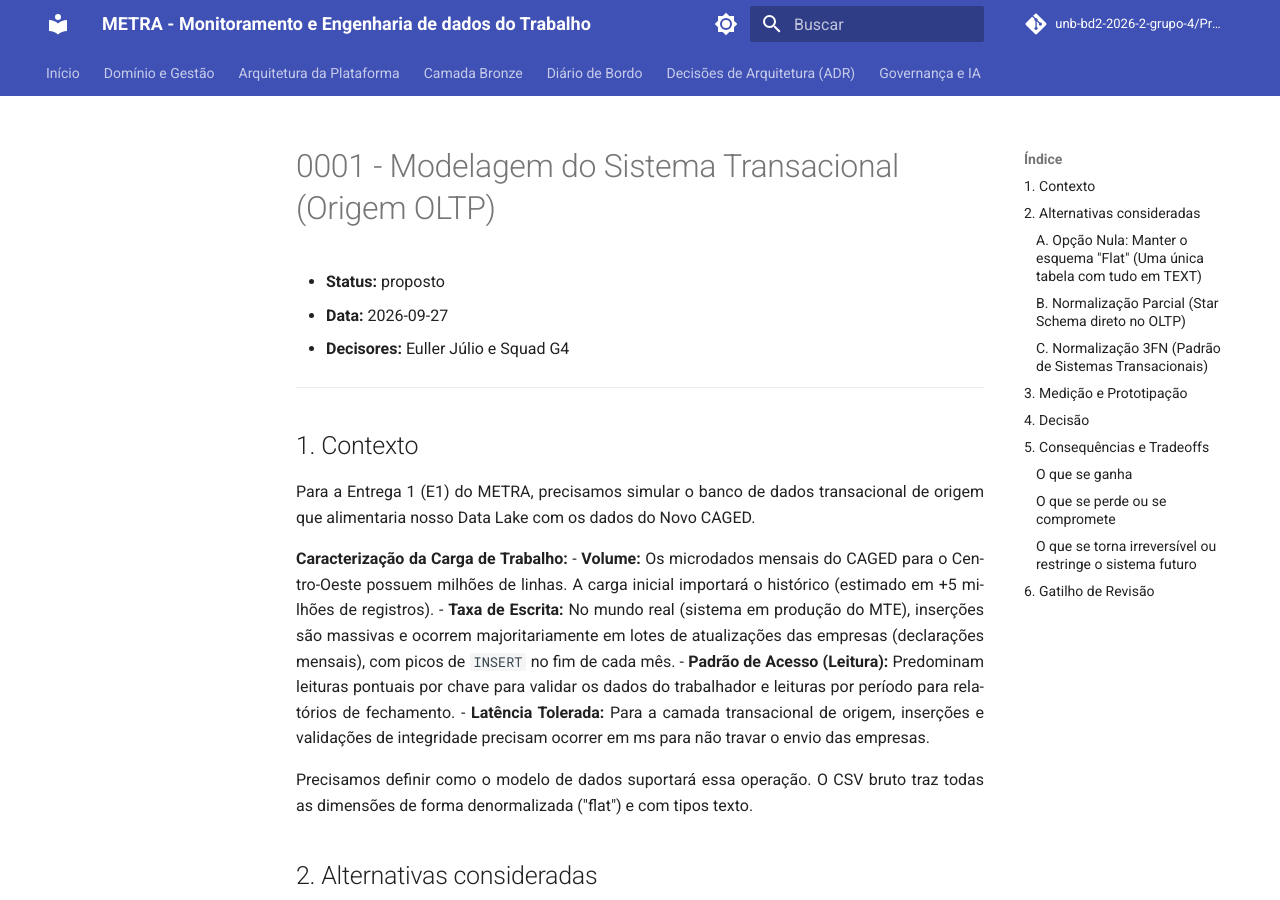
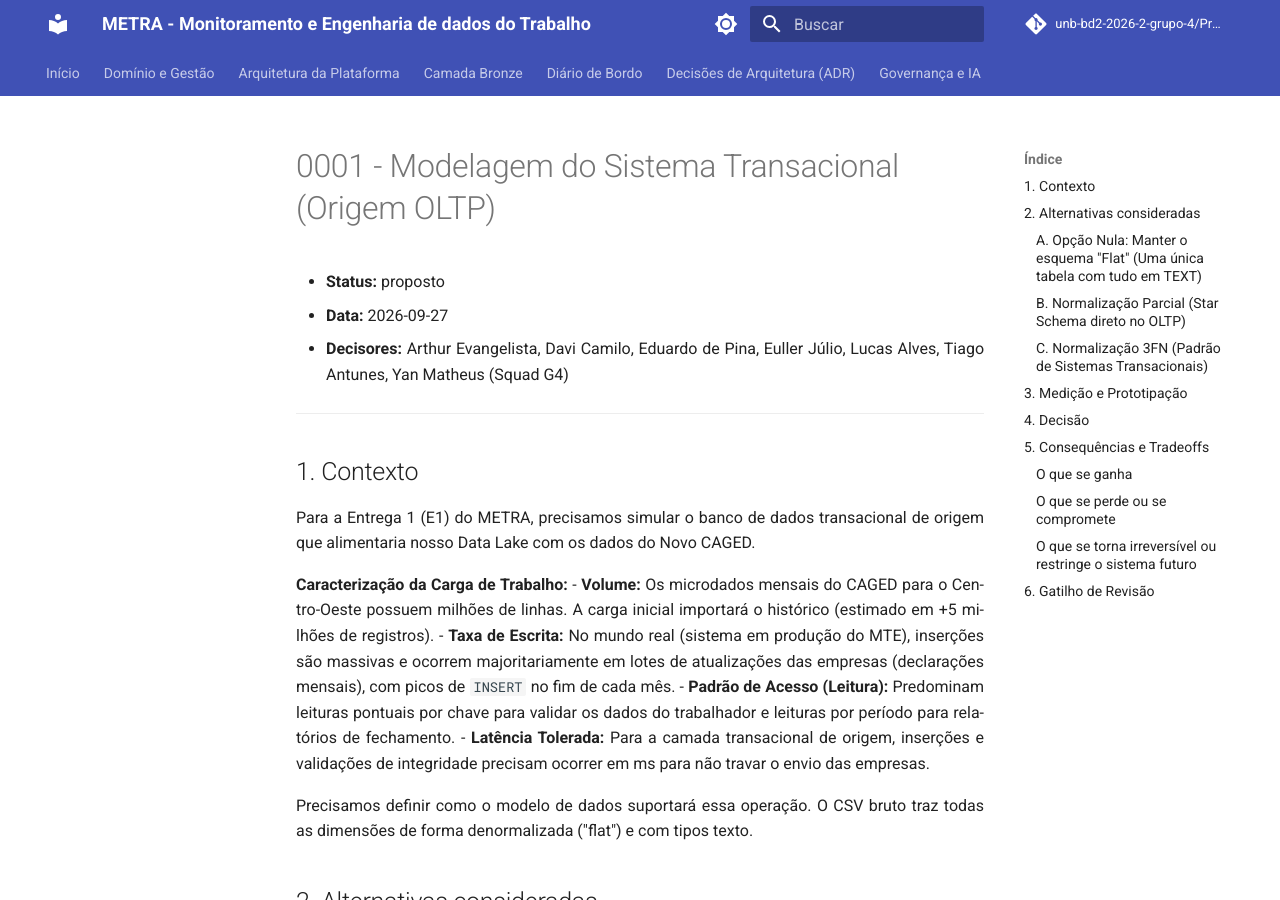
Before and after one commit to unb-bd2-2026-2-grupo-4/ProjetoIntegrado, an MkDocs documentation site: the page built from docs/adr/0001-modelagem-sistema-origem.md, in a window 1280 px wide and 900 px high. Built offline with MkDocs 1.6.1 and Material for MkDocs 9.7.7, drawn with Linux system fonts in a browser that asks for light colours; comment, search, counter and statistics services are not loaded.

Commit message:
docs: adiciona o nome de todos os membros no ADR 001

```diff
--- a/docs/adr/0001-modelagem-sistema-origem.md
+++ b/docs/adr/0001-modelagem-sistema-origem.md
@@ -2,7 +2,7 @@
 
 - **Status:** proposto
 - **Data:** 2026-09-27
-- **Decisores:** Euller Júlio e Squad G4
+- **Decisores:** Arthur Evangelista, Davi Camilo, Eduardo de Pina, Euller Júlio, Lucas Alves, Tiago Antunes, Yan Matheus (Squad G4)
 
 ---
 
```
